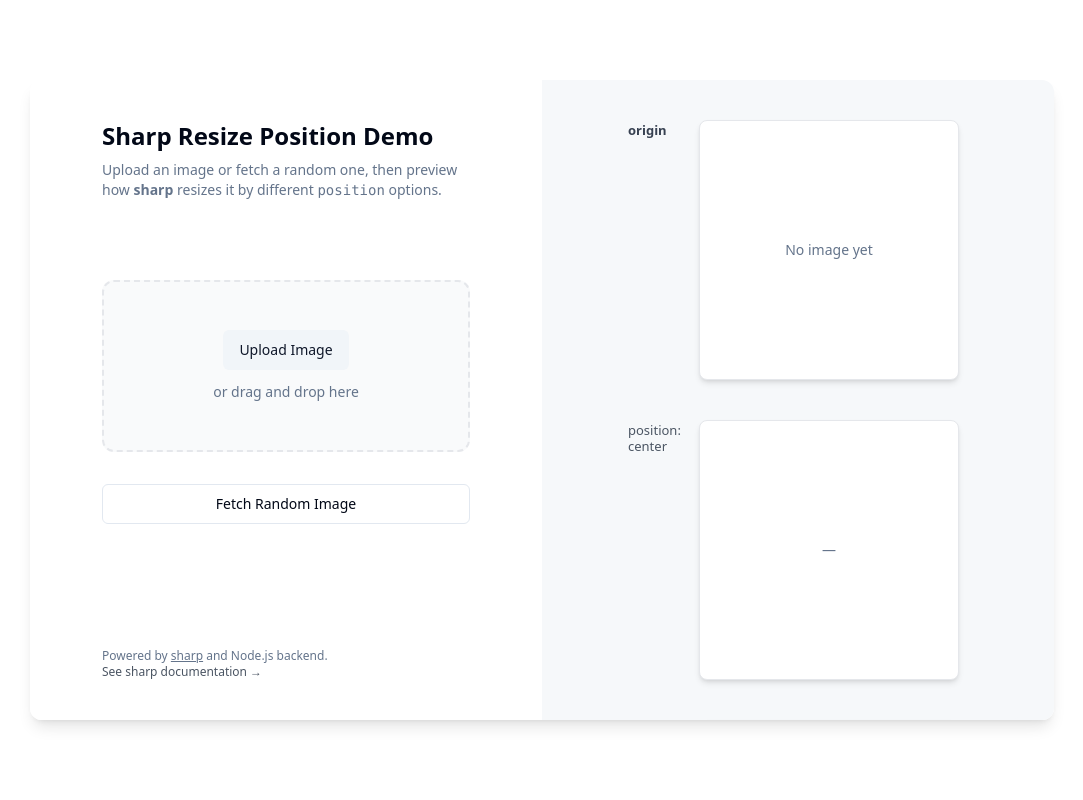
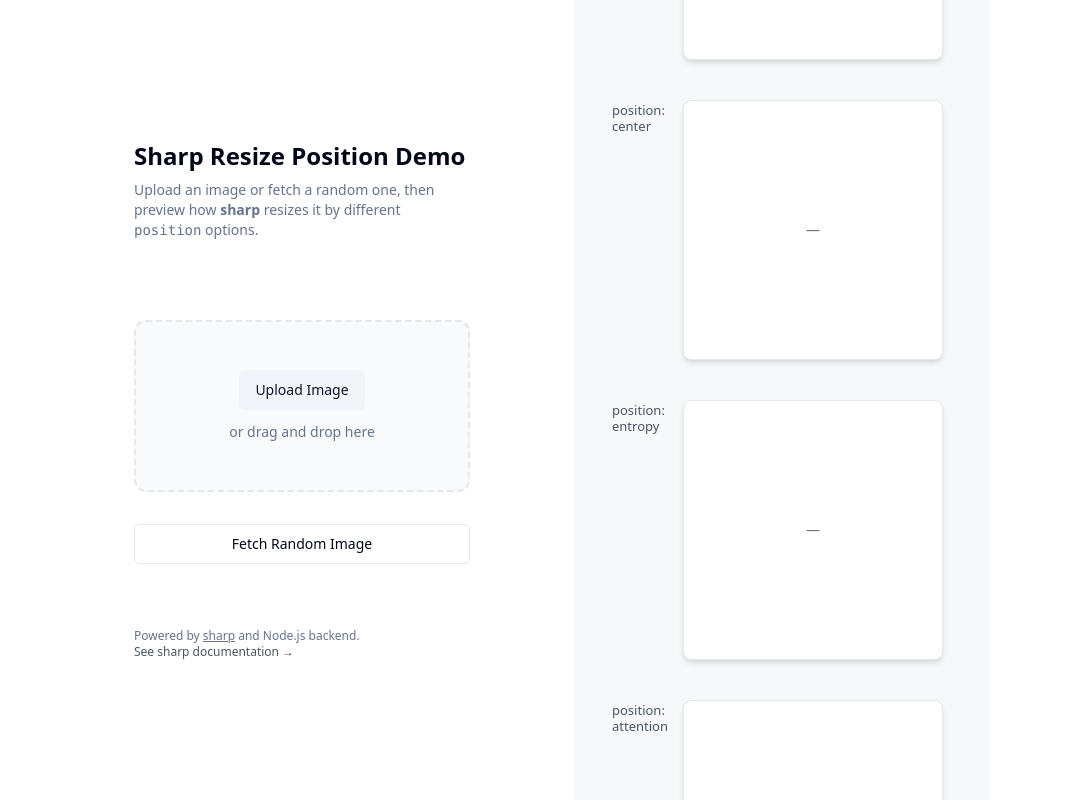
Before and after one commit to tankxu/sharp-position-playground, a React (Vite) app: page / in a window 1280 px wide. Shown: the top 800 px of the page, without its empty margins (98-1181 px from the left). Built offline with nearby package versions, Linux system fonts and the light colour scheme.

Commit message:
Refactor: Improve page layout
Restructured the page layout to have two equal-width columns, each with a maximum width, and content aligned towards the center with whitespace on the sides.

```diff
--- a/src/pages/Index.tsx
+++ b/src/pages/Index.tsx
@@ -1,4 +1,3 @@
-
 import React, { useState, useCallback } from "react";
 import ImageUploadPanel from "../components/ImageUploadPanel";
 import ResizeDemoPanel from "../components/ResizeDemoPanel";
@@ -59,17 +58,16 @@ const Index = () => {
   );
 
   return (
-    <div className="w-full min-h-screen flex items-center justify-center bg-background">
-      <div className="flex w-full max-w-5xl mx-auto h-[80vh] rounded-xl overflow-hidden shadow-lg bg-white/80">
-        {/* Left: Upload */}
-        <div className="w-1/2 h-full flex items-center justify-center bg-white">
-          <div className="w-full max-w-md h-full flex items-center">
+    <div className="w-screen h-screen bg-background flex">
+      {/* 左栏，内容靠右 */}
+      <div className="w-1/2 flex items-center justify-end">
+        <div className="max-w-md w-full pr-8">
           <ImageUploadPanel onImageSelected={handleImageSelected} loading={loading} />
         </div>
       </div>
-        {/* Right: Result */}
-        <div className="w-1/2 h-full flex items-center justify-center bg-[#f6f8fa]">
-          <div className="w-full max-w-md h-full flex items-center">
+      {/* 右栏，内容靠左 */}
+      <div className="w-1/2 flex items-center justify-start">
+        <div className="max-w-md w-full pl-8">
           <ResizeDemoPanel
             sourcePreviewUrl={originProcessedUrl}
             processedImages={processed}
@@ -78,7 +76,6 @@ const Index = () => {
         </div>
       </div>
     </div>
-    </div>
   );
 };
 
```
Lines whose indentation alone changed are shown as unchanged.
